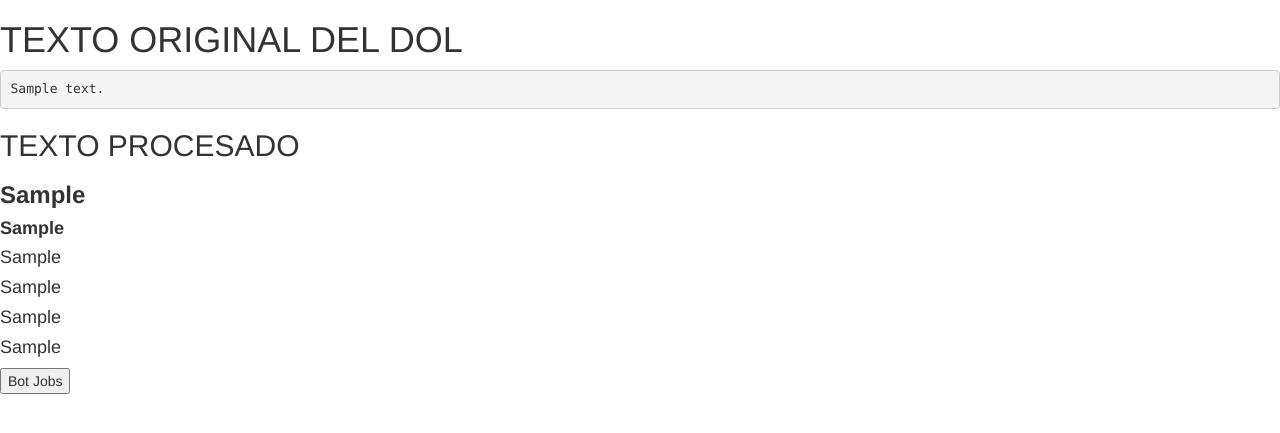
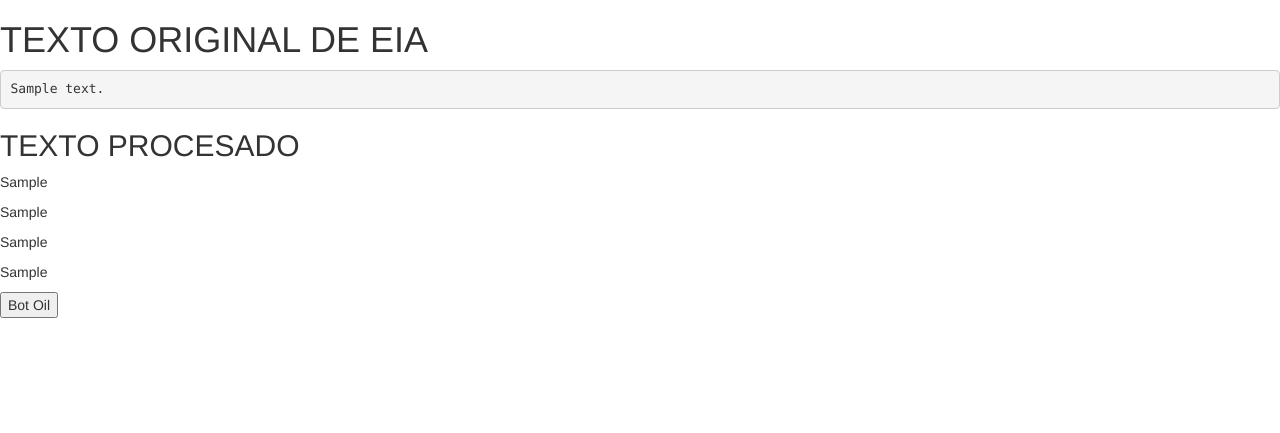
Before and after one commit to jramosdc/PetroWeekEFE, a Python web app: template weekly_oil_report/templates/show.html in a window 1280 px wide. Shown: the top 433 px of the page. Run offline with Jinja, Linux system fonts and the light colour scheme; the template is opened without the code that fills it: most values are stand-ins (such as "Sample title", 1, 10 or a date in 2020); some libraries are stand-ins or nearby versions.

Commit message:
Update show.html

```diff
--- a/weekly_oil_report/templates/show.html
+++ b/weekly_oil_report/templates/show.html
@@ -2,7 +2,7 @@
 <html lang="en">
   <head>
     <meta charset="UTF-8">
-    <title>Robot Informe Empleo Semanal</title>
+    <title>Robot Informe Petroleo Semanal</title>
 
     <!-- Latest compiled and minified CSS -->
     <link rel="stylesheet" href="https://maxcdn.bootstrapcdn.com/bootstrap/3.3.6/css/bootstrap.min.css" integrity="sha384-1q8mTJOASx8j1Au+a5WDVnPi2lkFfwwEAa8hDDdjZlpLegxhjVME1fgjWPGmkzs7" crossorigin="anonymous">
@@ -10,20 +10,18 @@
 
   <body>
     <div white-space="pre-line">
-      <h1>TEXTO ORIGINAL DEL DOL</h1>
+      <h1>TEXTO ORIGINAL DE EIA</h1>
       <pre>{{text}}</pre>
     </div>
 
     <div white-space="pre-line"><h2>TEXTO PROCESADO</h2>
-      <h3><strong>{{cifra1}}</strong></h3>
-      <h4><strong>{{cifra2}}</strong><h4>
       <p>{{linea1}}</p>
       <p>{{linea2}}</p>
       <p>{{linea3}}</p>
-      <p>{{linea5}}</p></div>
+      <p>{{linea4}}</p></div>
 
     <form name='addtotemplate' method='POST'>
-      <input type="submit" value="Bot Jobs" class="submitButton">
+      <input type="submit" value="Bot Oil" class="submitButton">
     </form>
   </body>
 </html>
```
